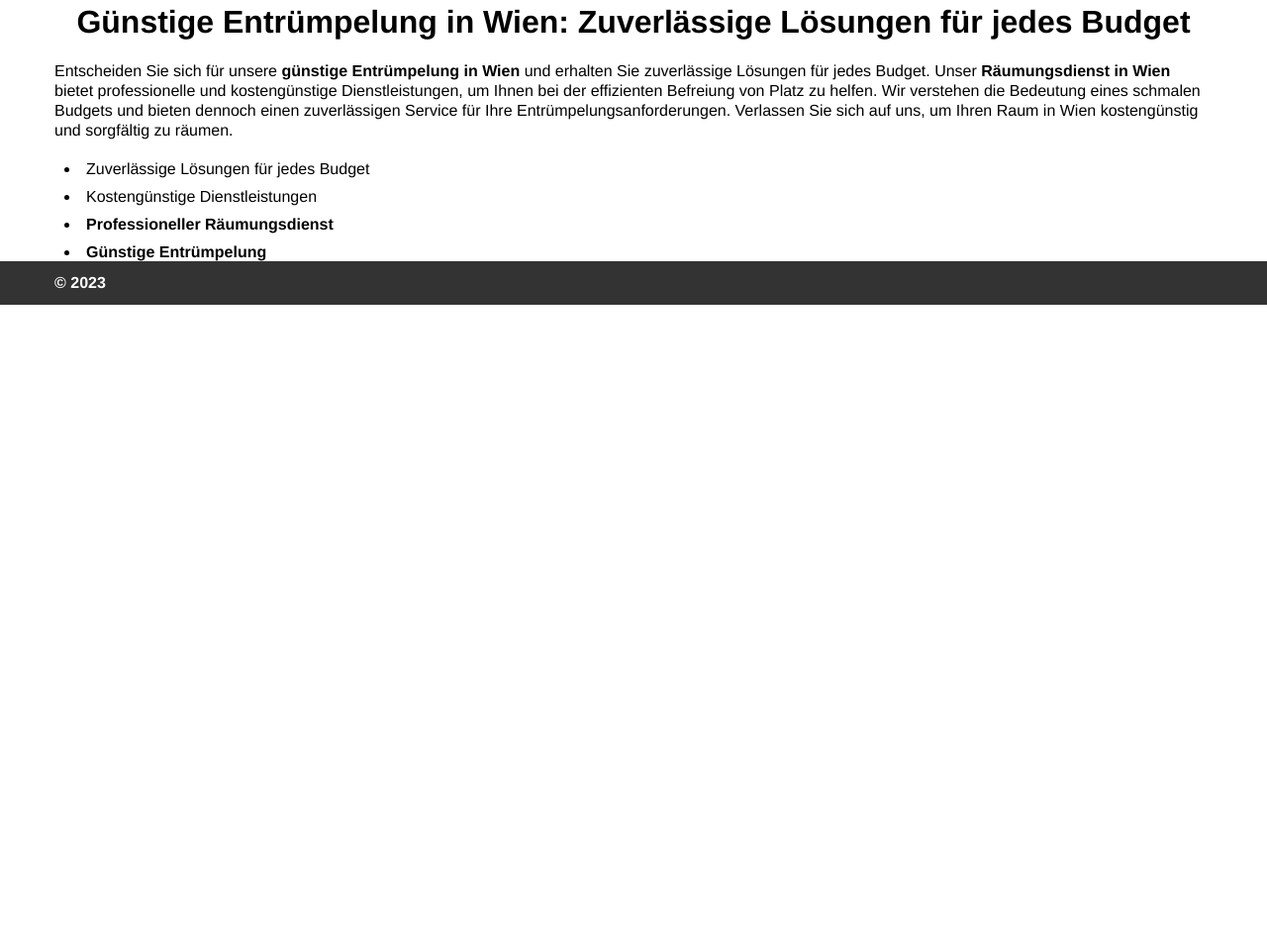
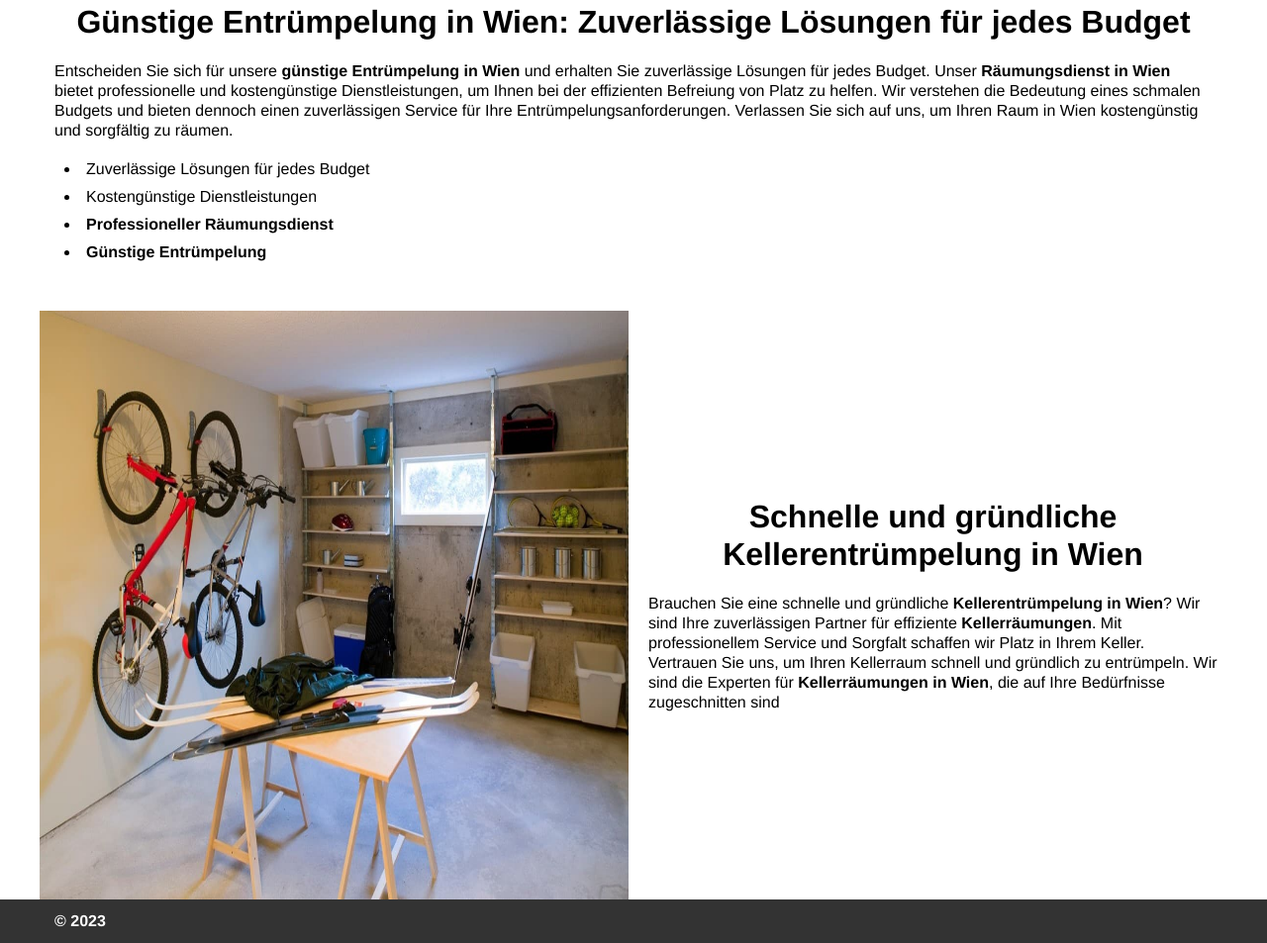
Before and after one commit to Igrok95Ronin/seo-de-musor-1, a website: page app/index.html in a window 1280 px wide. Shown: the part 2180-3133 px from the top of the page at 99% size. Before the commit the page ends 2488 px from the top, so only its background shows below. Drawn offline with Linux system fonts and the light colour scheme; files that its build step writes are made by us from their sources.

Commit message:
add: section fast

```diff
--- a/app/index.html
+++ b/app/index.html
@@ -1,5 +1,5 @@
 <!DOCTYPE html>
-<html lang="ru">
+<html lang="de">
 
 <head>
     <meta charset="UTF-8">
@@ -140,6 +140,23 @@
                 </div>
             </div>
         </section>
+        <section class='fast' data-datasection="uniqueSection-5">
+            <div class='container-fluid'>
+                <div class='row'>
+                    <div class='col-12 containerP0'>
+                        <div class='fast__box'>
+                            <div class="fast__left">
+                                <img class="fast__img" src="./assets/img/velick.jpg" alt="velick" >
+                            </div>
+                            <div class="fast__right">
+                                <h2 class="fast__title">Schnelle und gründliche  Kellerentrümpelung in Wien</h2>
+                                <p class="fast__txt">Brauchen Sie eine schnelle und gründliche  <strong>Kellerentrümpelung in Wien</strong>? Wir sind Ihre  zuverlässigen Partner für effiziente  <strong>Kellerräumungen</strong>. Mit professionellem  Service und Sorgfalt schaffen wir Platz in  Ihrem Keller. Vertrauen Sie uns, um Ihren  Kellerraum schnell und gründlich zu  entrümpeln. Wir sind die Experten für  <strong>Kellerräumungen in Wien</strong>, die auf Ihre  Bedürfnisse zugeschnitten sind</p>
+                            </div>
+                        </div>
+                    </div>
+                </div>
+            </div>
+        </section>
 
         <section class="forms">
 
--- /dev/null
+++ b/src/assets/scss/5_fast.scss
@@ -0,0 +1,28 @@
+.fast {
+    padding: 50px 0 0;
+}
+.fast__box {
+    display: grid;
+    grid-template-columns: repeat(2,1fr);
+    gap: 10px;
+}
+.fast__left {
+    max-width: 100%;
+    max-height: 100%;
+}
+.fast__img {
+    width: 100%;
+    aspect-ratio: 1;
+}
+.fast__right {
+    padding: 0 10px;
+    display: flex;
+    flex-direction: column;
+    justify-content: center;
+}
+.fast__title {
+    @include h2Title;
+}
+.fast__txt {
+    line-height: 20px;
+}
```
Also changed, not shown: src/index.html (+18 -1 lines), app/assets/css/style.min.css, app/assets/img/velick.jpg (added), src/assets/img/velick.jpg (added).
